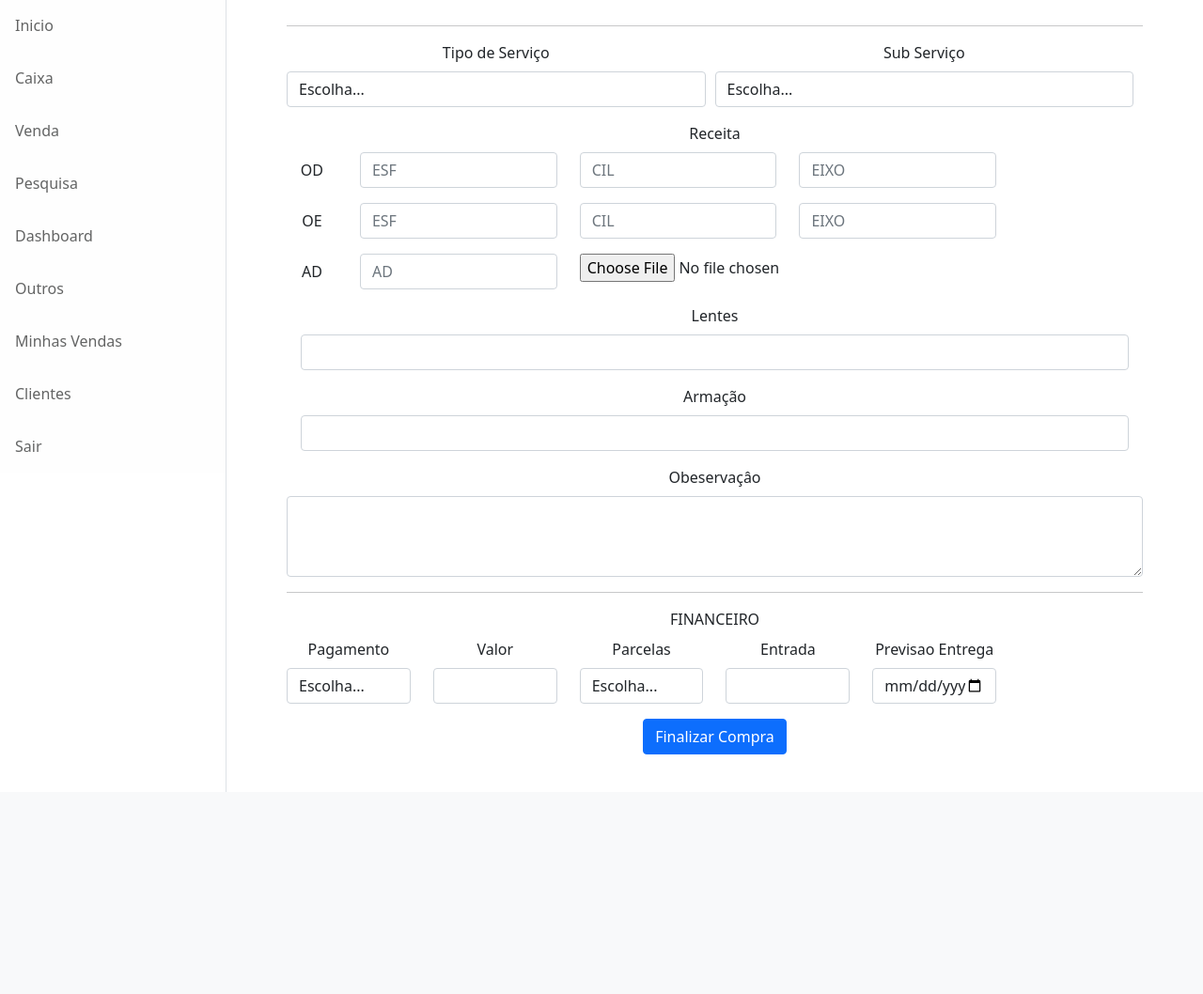
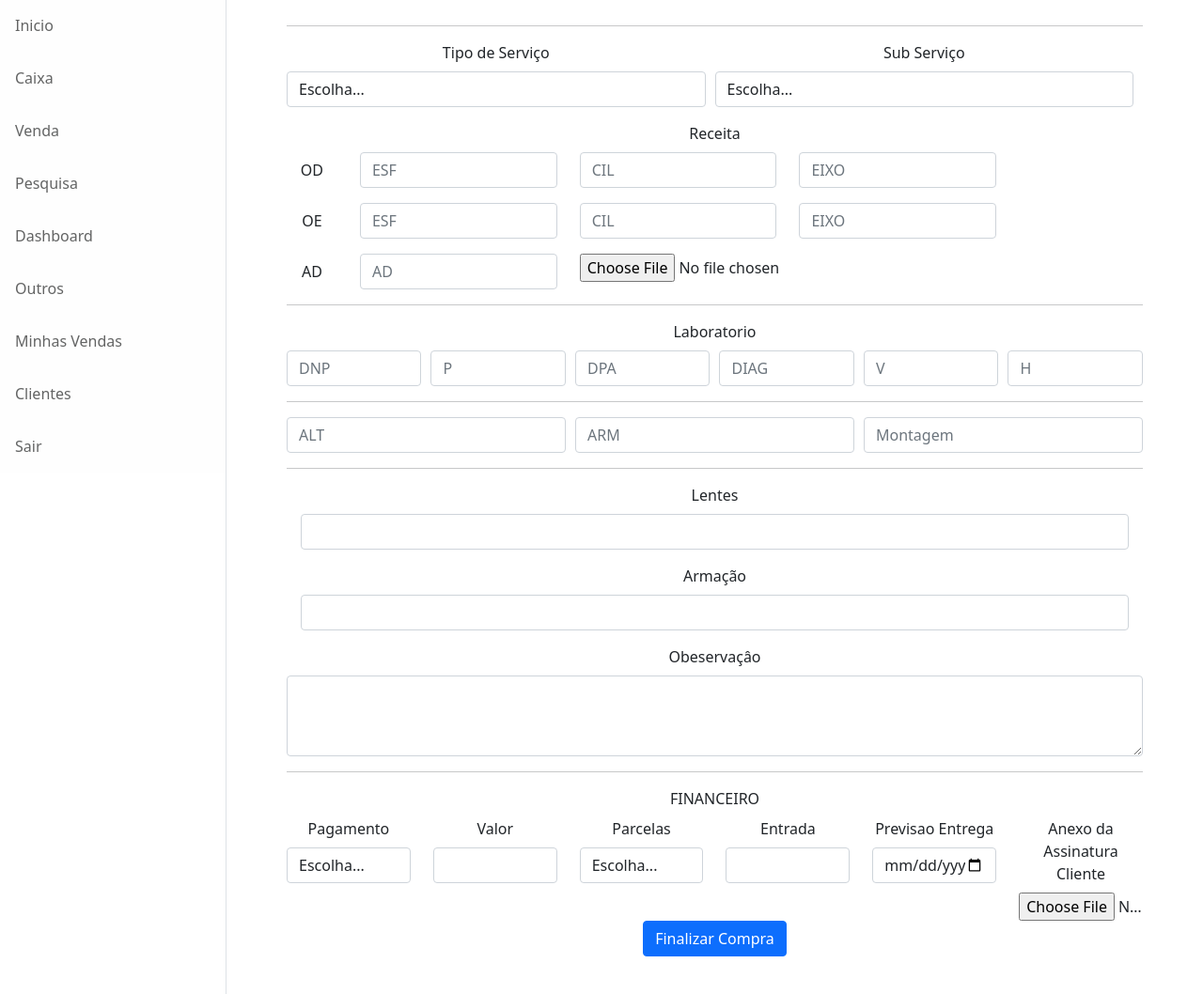
Before and after one commit to santosgv/Sis-Otica, a Django app: page /Cadastrar_os/1 in a window 1280 px wide. Shown: the part 230-1288 px from the top of the page at 94% size. Before the commit the page ends 1073 px from the top, so only its background shows below. Run offline with Django 4.2, Linux system fonts and the light colour scheme; tables that the repository leaves empty hold one stand-in row (values such as "Sample post"); some libraries are stand-ins or nearby versions.

Commit message:
novos campos no model e cadastro de OS

```diff
--- a/Backend/Core/models.py
+++ b/Backend/Core/models.py
@@ -49,6 +49,7 @@ class ORDEN(models.Model):
     CLIENTE = models.ForeignKey(CLIENTE,on_delete=models.DO_NOTHING)
     DATA = models.DateTimeField(default=now)
     PREVISAO_ENTREGA = models.DateField()
+    ASSINATURA = models.ImageField(upload_to='assinatura_img' ,blank=True, null=True)
     SERVICO = models.CharField(max_length=500)
     SUB_SERVICO = models.CharField(max_length=500)
     OD_ESF = models.CharField(max_length=5,blank=True, null=True)
@@ -58,6 +59,15 @@ class ORDEN(models.Model):
     OE_CIL = models.CharField(max_length=5,blank=True, null=True)
     OE_EIXO = models.CharField(max_length=5,blank=True, null=True)
     AD = models.CharField(max_length=5,blank=True, null=True)
+    DNP = models.CharField(max_length=5,blank=True, null=True)
+    P = models.CharField(max_length=5,blank=True, null=True)
+    DPA = models.CharField(max_length=5,blank=True, null=True)
+    DIAG = models.CharField(max_length=5,blank=True, null=True)
+    V = models.CharField(max_length=5,blank=True, null=True)
+    H = models.CharField(max_length=5,blank=True, null=True)
+    ALT = models.CharField(max_length=5,blank=True, null=True)
+    ARM = models.CharField(max_length=5,blank=True, null=True)
+    MONTAGEM = models.CharField(max_length=500,blank=True, null=True)
     LENTES = models.CharField(max_length=500,blank=True, null=True)
     ARMACAO = models.CharField(max_length=500, blank=True, null=True)
     OBSERVACAO = models.TextField(max_length=1000, blank=True, null=True)
--- a/Backend/Core/templates/Os/cadastrar_os.html
+++ b/Backend/Core/templates/Os/cadastrar_os.html
@@ -106,6 +106,41 @@ Cadastrar O.S
                 <input type="file" required class="form-control-file" id="ANEXO" name="ANEXO">
               </div>
             </div>
+            <hr>
+            <label for="">Laboratorio</label>
+            <div class="form-row">
+              <div class="col-md-2">
+                <input type="text" class="form-control" id="DNP" name="DNP" placeholder="DNP">
+              </div>
+              <div class="col-md-2">
+                <input type="text" class="form-control" id="P" name="P" placeholder="P">
+              </div>
+              <div class="col-md-2">
+                <input type="text" class="form-control" id="DPA" name="DPA" placeholder="DPA">
+              </div>
+              <div class="col-md-2">
+                <input type="text" class="form-control" id="DIAG" name="DIAG" placeholder="DIAG">
+              </div>
+              <div class="col-md-2">
+                <input type="text" class="form-control" id="V" name="V" placeholder="V">
+              </div>
+              <div class="col-md-2">
+                <input type="text" class="form-control" id="H" name="H" placeholder="H">
+              </div>
+            </div>
+            <hr>
+            <div class="form-row">
+              <div class="col-md-4">
+                <input type="text" class="form-control" id="ALT" name="ALT" placeholder="ALT">
+              </div>
+              <div class="col-md-4">
+                <input type="text" class="form-control" id="ARM" name="ARM" placeholder="ARM">
+              </div>
+              <div class="col-md-4">
+                <input type="text" class="form-control" id="MONTAGEM" name="MONTAGEM" placeholder="Montagem">
+              </div>
+            </div>
+            <hr>
             <div class="form-group col-md-12">
               <label for="FILIAL">Lentes</label>
               <input  class="form-control" id="LENTES" name="LENTES"  >
@@ -163,6 +198,10 @@ Cadastrar O.S
                 <label for="PREVISAO_ENTREGA">Previsao Entrega</label>
                 <input required type="date" class="form-control"  id="PREVISAO_ENTREGA" name="PREVISAO_ENTREGA">
               </div>
+              <div class="col-md-2">
+                <label for="PREVISAO_ENTREGA">Anexo da Assinatura Cliente</label>
+                <input type="file" required class="form-control-file" id="ASSINATURA" name="ASSINATURA" required>
+              </div>
             </div>
             </div>
             <div class="alert alert-warning _carner" id="_carner" style="display: none;" role="alert">
--- a/Backend/Core/urls.py
+++ b/Backend/Core/urls.py
@@ -19,6 +19,7 @@ urlpatterns = [
     path('Encerrar_os/<int:id_os>',views.Encerrar_os,name='Encerrar_os'),
     path('Cancelar_os/<int:id_os>',views.Cancelar_os,name='Cancelar_os'),
     path('Imprimir_os/<int:id_os>',views.Imprimir_os, name='Imprimir_os'),
+    path('Imprimir_os_lab/<int:id_os>',views.Imprimir_os_lab,name='Imprimir_os_lab'),
     path('Dashabord',views.Dashabord,name='Dashabord')
 ]
 
--- a/Backend/Core/views.py
+++ b/Backend/Core/views.py
@@ -22,7 +22,7 @@ def clientes(request):
     pega_filial =USUARIO.objects.get(id=request.user.id)
 
     if request.user.is_superuser ==True:
-        cliente_lista = CLIENTE.objects.all().order_by('NOME').order_by('-DATA_CADASTRO').values()
+        cliente_lista = CLIENTE.objects.all().order_by('NOME').order_by('-DATA_CADASTRO')
         pagina = Paginator(cliente_lista, 10)
 
         page = request.GET.get('page')
@@ -109,7 +109,7 @@ def excluir_cliente(request,id):
 @login_required(login_url='logar')
 def Lista_Os(request):
     if request.user.is_superuser ==True:
-        Lista_os = ORDEN.objects.all().order_by('id')
+        Lista_os = ORDEN.objects.all().order_by('-id')
 
         pagina = Paginator(Lista_os, 10)
 
@@ -141,6 +141,7 @@ def Cadastrar_os(request,id_os):
             VENDEDOR = request.POST.get('VENDEDOR')
             CLIENTE_POST = request.POST.get('CLIENTE')
             PREVISAO_ENTREGA = request.POST.get('PREVISAO_ENTREGA')
+            ASSINATURA = request.POST.get('ASSINATURA')
             SERVICO_POST =str(request.POST.get('SERVICO'))
             SUB_SERVICO_POST = request.POST.get('SUB_SERVICO')
             OD_ESF = request.POST.get('OD_ESF')
@@ -150,12 +151,22 @@ def Cadastrar_os(request,id_os):
             OE_CIL = request.POST.get('OE_CIL')
             OE_EIXO = request.POST.get('OE_EIXO')
             AD = request.POST.get('AD')
+            DNP = request.POST.get('DNP')
+            P = request.POST.get('P')
+            DPA = request.POST.get('DPA')
+            DIAG = request.POST.get('DIAG')
+            V = request.POST.get('V')
+            H = request.POST.get('H')
+            ALT = request.POST.get('ALT')
+            ARM = request.POST.get('ARM')
+            MONTAGEM = request.POST.get('MONTAGEM')
             LENTES = request.POST.get('LENTES')
             ARMACAO = request.POST.get('ARMACAO')
             OBSERVACAO = request.POST.get('OBSERVACAO')
             FORMA_PAG = request.POST.get('PAGAMENTO')
             VALOR = request.POST.get('VALOR')
             QUANTIDADE_PARCELA = request.POST.get('QUANTIDADE_PARCELA')
+
             if request.POST.get('ENTRADA') == '':
                 ENTRADA =0
             else:
@@ -167,6 +178,7 @@ def Cadastrar_os(request,id_os):
             VENDEDOR = USUARIO.objects.get(id=VENDEDOR),
             CLIENTE = CLIENTE.objects.get(id=CLIENTE_POST),
             PREVISAO_ENTREGA= PREVISAO_ENTREGA,
+            ASSINATURA =ASSINATURA,
             SERVICO= SERVICO_POST,
             SUB_SERVICO= SUB_SERVICO_POST,
             OD_ESF= OD_ESF,
@@ -176,6 +188,15 @@ def Cadastrar_os(request,id_os):
             OE_CIL = OE_CIL,
             OE_EIXO = OE_EIXO,
             AD = AD,
+            DNP = DNP,
+            P = P,
+            DPA = DPA,
+            DIAG = DIAG,
+            V = V,
+            H = H,
+            ALT = ALT,
+            ARM = ARM,
+            MONTAGEM = MONTAGEM,
             LENTES= LENTES,
             ARMACAO= ARMACAO,
             OBSERVACAO= OBSERVACAO,
@@ -295,6 +316,65 @@ def Imprimir_os(request,id_os):
         print(msg)
         return redirect('/Lista_Os')
 
+def Imprimir_os_lab(request,id_os):
+    try:
+        PRINT_OS =ORDEN.objects.get(id=id_os)
+
+        buffer = io.BytesIO()
+        PDF = canvas.Canvas(buffer,pagesize=letter)
+        PDF.setFont('Courier', 15)
+
+        PDF.drawString(30,750,'VENDEDOR : ' + str(PRINT_OS.VENDEDOR.first_name))
+        PDF.drawString(30,725,'CLIENTE : '+ str(PRINT_OS.CLIENTE))
+        PDF.drawString(30,775,'DATA DO PEDIDO  ' + str(PRINT_OS.DATA_SOLICITACAO))
+        PDF.drawString(250,750,'N° O.S : ' +str(PRINT_OS.id))
+        PDF.drawString(430,750,'OTICA : ' +str(PRINT_OS.FILIAL))
+
+        PDF.drawString(300,725,'PREVISAO ENTREGA : ' + str(PRINT_OS.PREVISAO_ENTREGA))
+        PDF.line(30,715,580,715)
+        PDF.drawString(250,695,'SERVIÇOS')
+        PDF.drawString(30,650,'SERVIÇO : ' + str(PRINT_OS.SERVICO))
+        PDF.drawString(300,650,'SUB SERVIÇO : ' + str(PRINT_OS.SUB_SERVICO))
+        PDF.drawString(250,600,'RECEITA')
+
+        PDF.drawString(30,580,'OD ESF : ' + str(PRINT_OS.OD_ESF))
+        PDF.drawString(250,580,'OD CIL : ' + str(PRINT_OS.OD_CIL))
+        PDF.drawString(400,580,'OD EIXO : ' + str(PRINT_OS.OD_EIXO))
+        PDF.drawString(30,550,'OE ESF : '+ str(PRINT_OS.OE_ESF))
+        PDF.drawString(250,550,'OE CIL : '+ str(PRINT_OS.OE_CIL))
+        PDF.drawString(400,550,'OE EIXO : '+ str(PRINT_OS.OE_EIXO))
+        PDF.drawString(30,520,'AD : '+ str(PRINT_OS.AD))
+
+        PDF.line(30,490,580,490)
+
+        PDF.drawString(30,450,'LENTES : '+ str(PRINT_OS.LENTES))
+        PDF.drawString(300,450,'ARMACAO : '+ str(PRINT_OS.ARMACAO))
+
+        PDF.drawString(30,380,'OBSERVAÇÂO : ' +str(PRINT_OS.OBSERVACAO))
+
+        PDF.line(30,360,580,360)
+
+        PDF.drawString(250,340,'LABORATORIO')
+        PDF.drawString(30,300,'DNP : '+ str(PRINT_OS.DNP))
+        PDF.drawString(250,300,'P : ' + str(PRINT_OS.P))
+        PDF.drawString(400,300,'DPA : ' + str(PRINT_OS.DPA))
+        PDF.drawString(30,280,'DIAG : ' + str(PRINT_OS.DIAG))
+        PDF.drawString(250,280,'V : ' + str(PRINT_OS.V))
+        PDF.drawString(400,280,'H : ' + str(PRINT_OS.H))
+        PDF.drawString(30,260,'ALT :'+ str(PRINT_OS.ALT))
+        PDF.drawString(400,260,'ARM : '+ str(PRINT_OS.ARM))
+        PDF.drawString(30,240,'MONTAGEM : '+ str(PRINT_OS.MONTAGEM))
+
+        PDF.drawString(30,30,'ASSINATURA DO VENDEDOR: ')
+        PDF.line(250,30,580,30)
+        PDF.showPage()
+        PDF.save()
+        buffer.seek(0)
+        return FileResponse(buffer, as_attachment=True, filename='OS.pdf')
+    except Exception as msg:
+        print(msg)
+        return redirect('/Lista_Os')
+
 def Dashabord(request):
 
     return render(request,'dashabord/dashabord.html')
```
Also changed, not shown: Backend/Core/templates/Os/Visualizar_os.html (+36 -0 lines).
